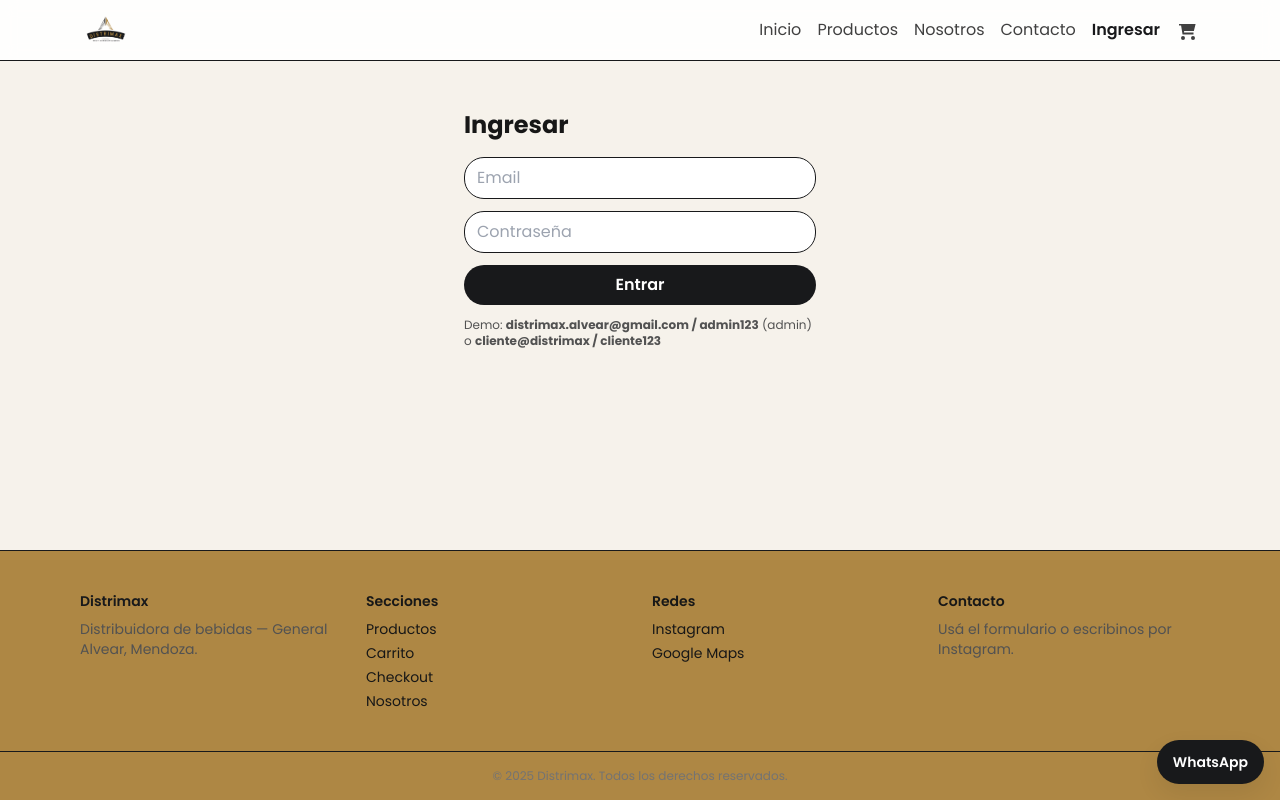
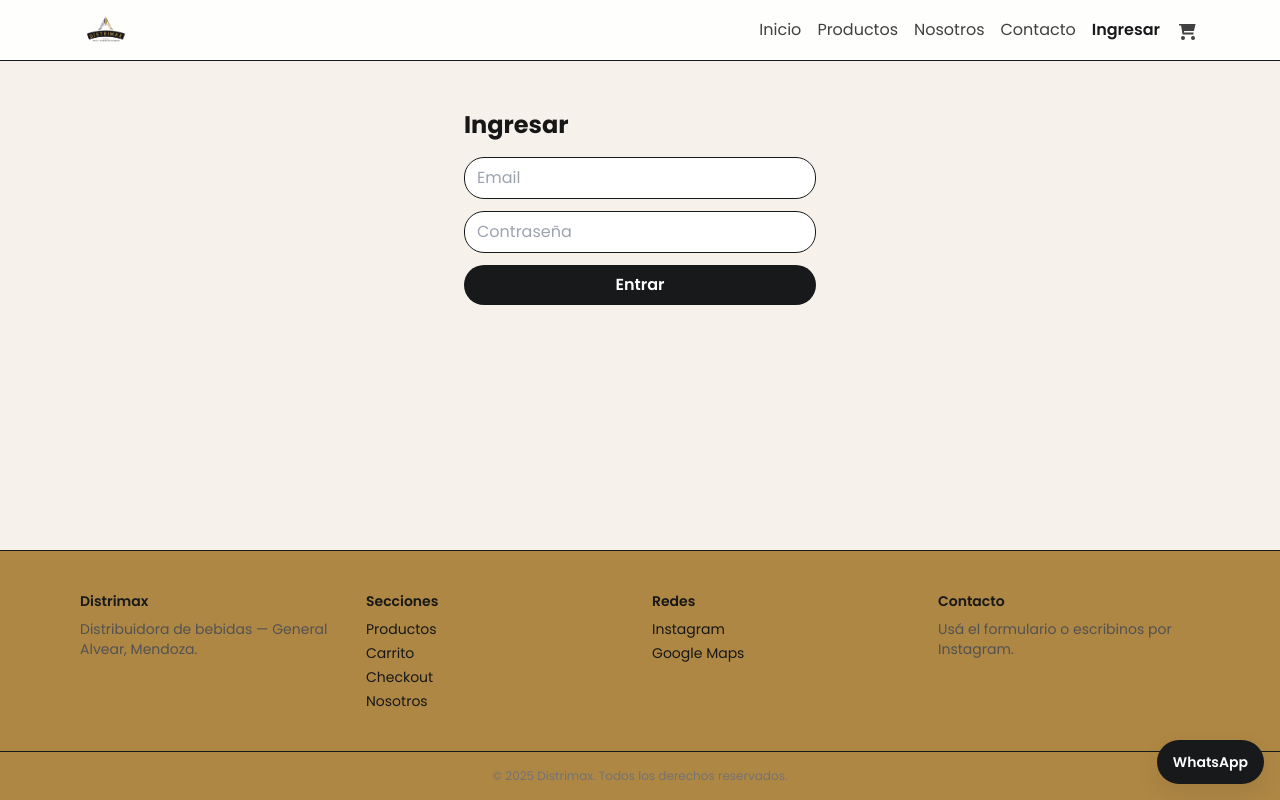
Before and after one commit to ZabalaJoaquin/NavegaLasRutas-Zabala, a React (Vite) app: page /login in a window 1280 px wide. Built offline with nearby package versions, Linux system fonts and the light colour scheme; no server answers.

Commit message:
user oculto

```diff
--- a/src/routes/Login.jsx
+++ b/src/routes/Login.jsx
@@ -24,7 +24,7 @@ export default function Login(){
         <input className="w-full border border-surface-hard rounded-xl2 px-3 py-2" placeholder="Contraseña" type="password" value={password} onChange={e=>setPassword(e.target.value)} required />
         {error && <p className="text-red-600 text-sm">{error}</p>}
         <button className="w-full mt-1 px-4 py-2 rounded-xl2 bg-brand text-white font-semibold">Entrar</button>
-        <p className="text-xs text-neutral-600">Demo: <b>distrimax.alvear@gmail.com / admin123</b> (admin) o <b>cliente@distrimax / cliente123</b></p>
+        {/* <p className="text-xs text-neutral-600">Demo: <b>distrimax.alvear@gmail.com / admin123</b> (admin) o <b>cliente@distrimax / cliente123</b></p> */}
       </form>
     </section>
   )
```
